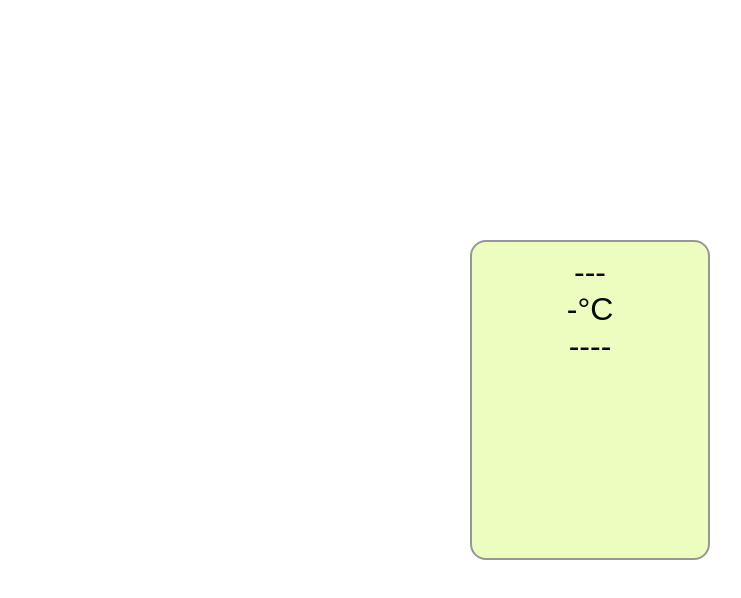
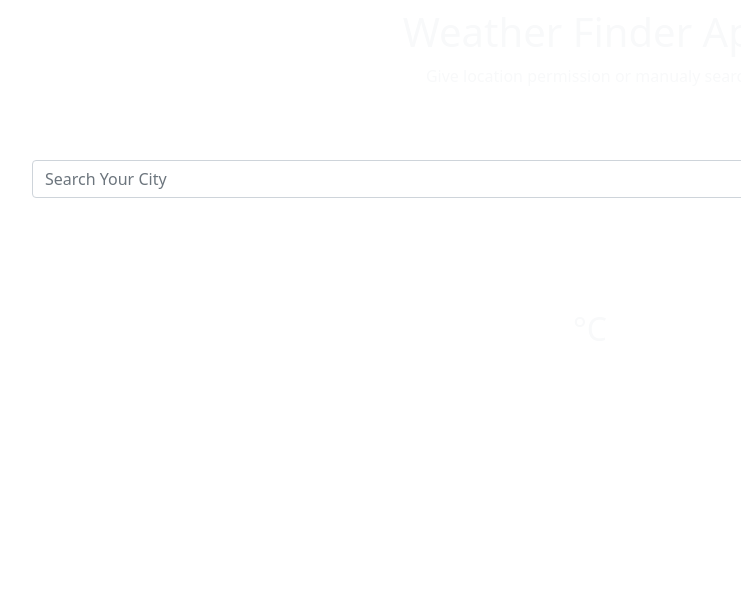
Before and after one commit to priya97ghosh/weather-app, a plain HTML site: page index.html in a window 1280 px wide. Shown: the whole page, without its empty margins (50-791 px from the left). Drawn offline with nearby package versions, Linux system fonts and the light colour scheme.

Commit message:
Update index.html

```diff
--- a/index.html
+++ b/index.html
@@ -1,46 +1,71 @@
-<!DOCTYPE html>
-<html lang="en">
 <head>
   <meta charset="UTF-8" />
-    <meta http-equiv="X-UA-Compatible" content="IE=edge" />
   <meta name="viewport" content="width=device-width, initial-scale=1.0" />
-    <!--The CSS styling-->
-    <style>
-      * {
-        margin: 0;
-        padding: 0;
-        box-sizing: border-box;
-      }
-      body {
-        height: 100vh;
-        display: flex;
-        flex-direction: column;
-        align-items: center;
-        justify-content: center;
-        background: linear-gradient(rgb(255, 255, 255), rgb(255, 255, 255));
-        font-size: 2rem;
-        font-family: sans-serif;
-        color: rgb(7, 9, 10);
-      }
-      .container {
-        height: 20rem;
-        width: 15rem;
-        background-color: rgb(237, 253, 192);
-        text-align: center;
-        padding-top: 12px;
-        border-radius: 16px;
-        border: 2px solid rgb(150, 150, 150);
-      }
-    </style>
+  <title>Weather App</title>
+  <!-- Links -->
+  <!-- CSS only -->
+  <link href="https://cdn.jsdelivr.net/npm/bootstrap@5.0.2/dist/css/bootstrap.min.css" rel="stylesheet" integrity="sha384-EVSTQN3/azprG1Anm3QDgpJLIm9Nao0Yz1ztcQTwFspd3yD65VohhpuuCOmLASjC" crossorigin="anonymous">
+
+  <link rel="stylesheet" href="https://cdn.jsdelivr.net/npm/bootstrap-icons@1.5.0/font/bootstrap-icons.css" />
+  <link rel="stylesheet" href="css/style.css" />
 </head>
-  <body>
-    <div class="container">
-      <div class="icon">---</div>
-      <div class="temp">-°C</div>
-      <div class="summary">----</div>
-      <div class="location"></div>
+
+<body class="text-light">
+  <header class="container-fluid p-2 text-center">
+    <h1>Weather Finder App</h1>
+    <p>Give location permission or manualy search</p>
+  </header>
+  <div class="contentArea">
+    <figure class="container">
+      <!-- Search Bar -->
+      <header class="my-5 input-group ">
+        <!-- Search Input -->
+        <input type="text" class="
+              form-control
+              bg-transparent
+              text-light
+              searchInput
+              shadow-none
+            " placeholder="Search Your City" />
+        <!-- Search Button -->
+        <button type="submit" class="
+              btn btn-outline-light
+              bg-transparent
+              shadow-none
+              searchBtn
+            ">
+          <i class="bi bi-search"></i>
+        </button>
+      </header>
+      <h2 class="waitingArea text-center" style="display: none;">Searching please wait...</h2>
+      <div class="printArea">
+        <!-- Location And Weater icon -->
+        <div class="row">
+          <!-- Location -->
+          <div class="col-md-6 d-flex justify-content-center mb-3">
+            <h1 class="mylocation my-auto"></h1>
           </div>
-    <!--Linking the javascript code-->
-    <script src="scripts.js"></script>
+          <!-- Weather Icon -->
+          <div class="col-md-6 d-flex justify-content-center">
+            <img src="" class="img-fluid tempIcon" alt="" style="max-width: 50%" />
+          </div>
+        </div>
+        <!-- Temprature And Climate -->
+        <div class="row mt-5 temperature">
+          <!-- Temrature -->
+          <div class="col-12 d-flex justify-content-center">
+            <h1 class="fw-bold display-1 temprature"></h1>
+            <span class="gap-2 h2 celcius">&#176C</span>
+          </div>
+          <!-- Climate -->
+          <div class="col-12 mt-5 d-flex justify-content-center">
+            <h2 class="climate"></h2>
+          </div>
+        </div>
+      </div>
+    </figure>
+  </div>
+
+  <!-- Scripts -->
+  <script src="app.js"></script>
 </body>
-</html>
```
Lines whose indentation alone changed are shown as unchanged.
